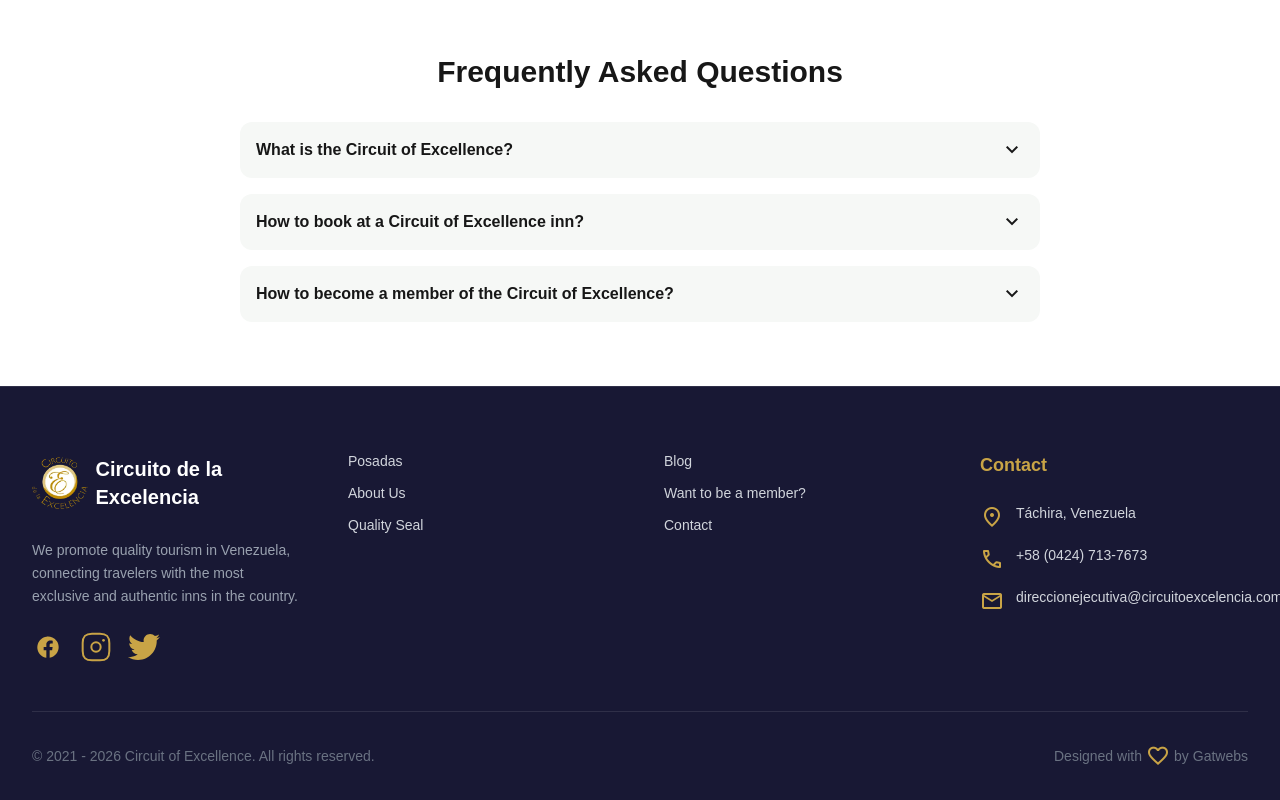
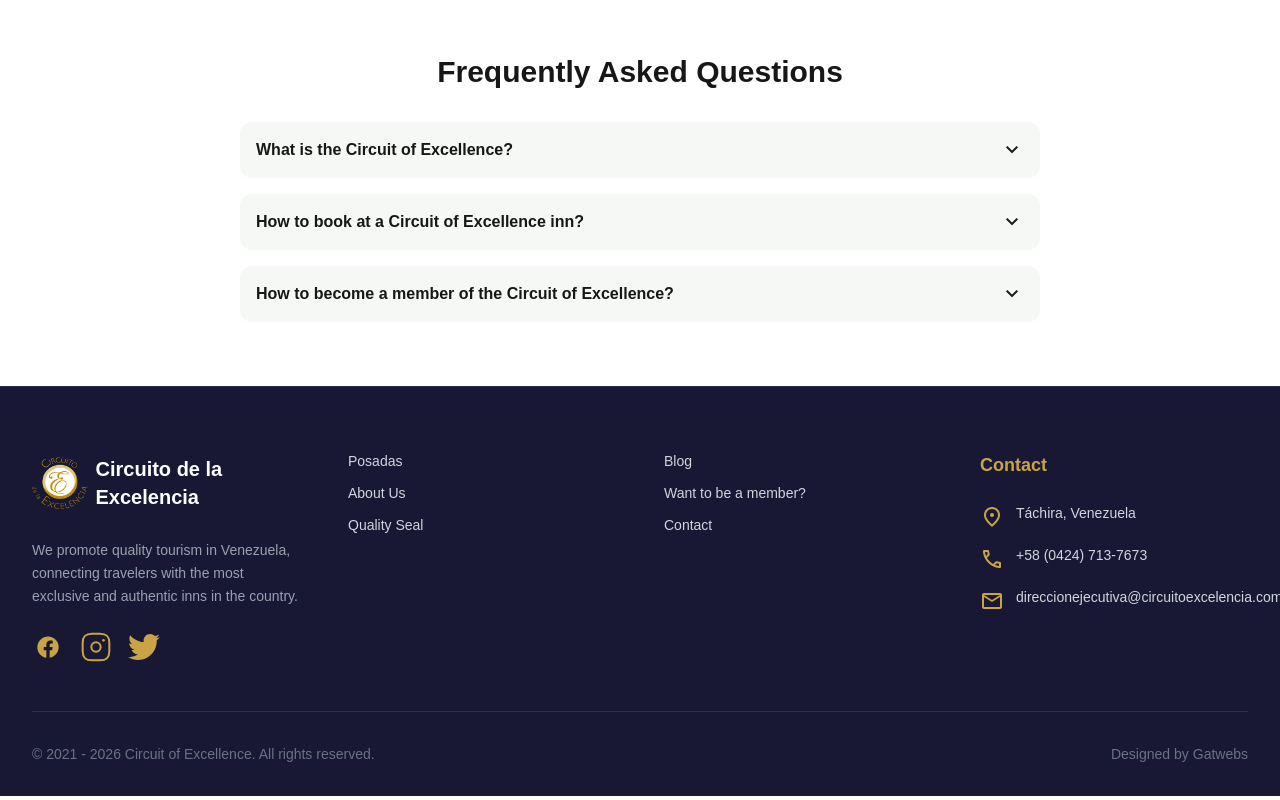
Before and after one commit to gustallafermrd/circuitonew, a Next.js app: page /en/contacto in a window 1280 px wide. Shown: the part 1198-1998 px from the top of the page. Built offline with nearby package versions, Linux system fonts and the light colour scheme.

Commit message:
fixed footer

```diff
--- a/src/app/components/footer.tsx
+++ b/src/app/components/footer.tsx
@@ -73,8 +73,7 @@ export default function Footer({ lang = 'es', dictionary }: FooterProps) {
         <div
           className="border-t border-white/10 pt-8 flex flex-col md:flex-row justify-between items-center gap-4 text-sm text-gray-500">
           <p>© 2021 - {date} {t.copyright}</p>
-          <p className="flex items-center gap-1">{t.designedBy} <span
-              className="material-symbols-outlined text-secondary text-sm">favorite</span> {t.by}
+          <p className="flex items-center gap-1">{t.designedBy}
               <Link className="hover:text-secondary transition-colors" href="https://gatwebs.com" target="_blank" rel="noopener noreferrer">Gatwebs</Link></p>
         </div>
       </div>
--- a/src/dictionaries/en.json
+++ b/src/dictionaries/en.json
@@ -356,7 +356,6 @@
       "email": "direccionejecutiva@circuitoexcelencia.com"
     },
     "copyright": "Circuit of Excellence. All rights reserved.",
-    "designedBy": "Designed with",
-    "by": "by"
+    "designedBy": "Designed by"
   }
 }
--- a/src/dictionaries/es.json
+++ b/src/dictionaries/es.json
@@ -373,7 +373,6 @@
       "email": "direccionejecutiva@circuitoexcelencia.com"
     },
     "copyright": "Circuito de la Excelencia. Todos los derechos reservados.",
-    "designedBy": "Diseñado con",
-    "by": "por"
+    "designedBy": "Diseñado por"
   }
 }
```
